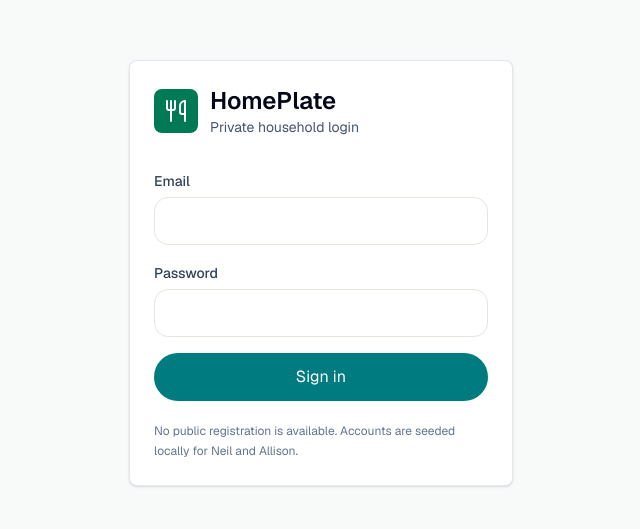
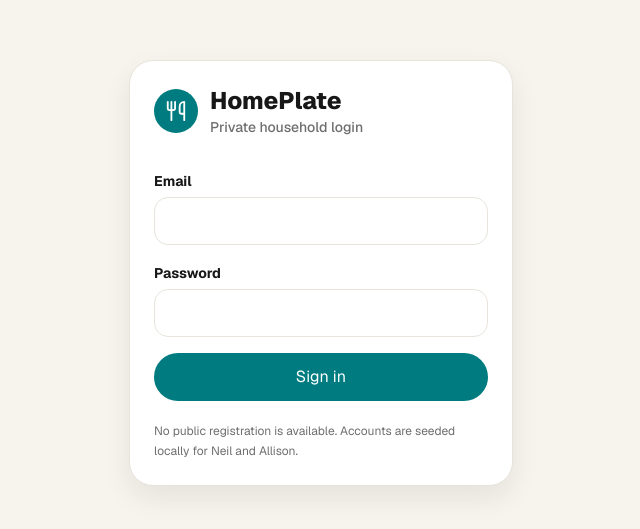
Before and after one commit to CRSD-Lau/homeplate, a Next.js app: page /login in a window 1280 px wide. Shown: the part 127-656 px from the top of the page, without its empty margins (319-959 px from the left). Built offline with nearby package versions, Linux system fonts and the light colour scheme; no server answers.

Commit message:
Polish login page to use brand tokens

```diff
--- a/src/app/login/page.tsx
+++ b/src/app/login/page.tsx
@@ -15,29 +15,31 @@ export default async function LoginPage({
   const { error } = await searchParams;
 
   return (
-    <main className="flex min-h-screen items-center justify-center bg-[#f7faf8] px-4 py-10 text-slate-950 dark:bg-slate-950 dark:text-slate-50">
-      <section className="w-full max-w-sm rounded-lg border border-slate-200 bg-white p-6 shadow-sm dark:border-slate-800 dark:bg-slate-900">
+    <main className="flex min-h-screen items-center justify-center bg-[var(--background)] px-4 py-10">
+      <section className="hp-card-lg w-full max-w-sm p-6">
         <div className="mb-8 flex items-center gap-3">
-          <div className="flex h-11 w-11 items-center justify-center rounded-lg bg-emerald-700 text-white">
-            <Utensils aria-hidden="true" size={24} />
-          </div>
+          <span className="hp-icon-chip bg-[var(--brand-teal)]">
+            <Utensils aria-hidden="true" size={22} />
+          </span>
           <div>
-            <h1 className="text-2xl font-semibold">HomePlate</h1>
-            <p className="text-sm text-slate-600 dark:text-slate-400">
+            <h1 className="text-2xl font-extrabold tracking-normal text-[var(--brand-ink)]">
+              HomePlate
+            </h1>
+            <p className="text-sm font-medium text-[var(--brand-muted)]">
               Private household login
             </p>
           </div>
         </div>
 
         {error ? (
-          <p className="mb-4 rounded-lg border border-red-200 bg-red-50 px-3 py-2 text-sm text-red-700">
+          <p className="mb-4 rounded-2xl border border-[var(--brand-coral)]/30 bg-[var(--brand-coral)]/10 px-3 py-2 text-sm font-bold text-[var(--brand-coral)]">
             {error}
           </p>
         ) : null}
 
         <form action={loginAction} className="space-y-4">
           <label className="block">
-            <span className="text-sm font-medium text-slate-700">Email</span>
+            <span className="text-sm font-bold text-[var(--brand-ink)]">Email</span>
             <input
               name="email"
               type="email"
@@ -48,7 +50,7 @@ export default async function LoginPage({
           </label>
 
           <label className="block">
-            <span className="text-sm font-medium text-slate-700">Password</span>
+            <span className="text-sm font-bold text-[var(--brand-ink)]">Password</span>
             <input
               name="password"
               type="password"
@@ -58,15 +60,12 @@ export default async function LoginPage({
             />
           </label>
 
-          <button
-            type="submit"
-            className="primary-button"
-          >
+          <button type="submit" className="primary-button">
             Sign in
           </button>
         </form>
 
-        <p className="mt-5 text-xs leading-5 text-slate-500">
+        <p className="mt-5 text-xs leading-5 text-[var(--brand-muted)]">
           No public registration is available. Accounts are seeded locally for
           Neil and Allison.
         </p>
```
